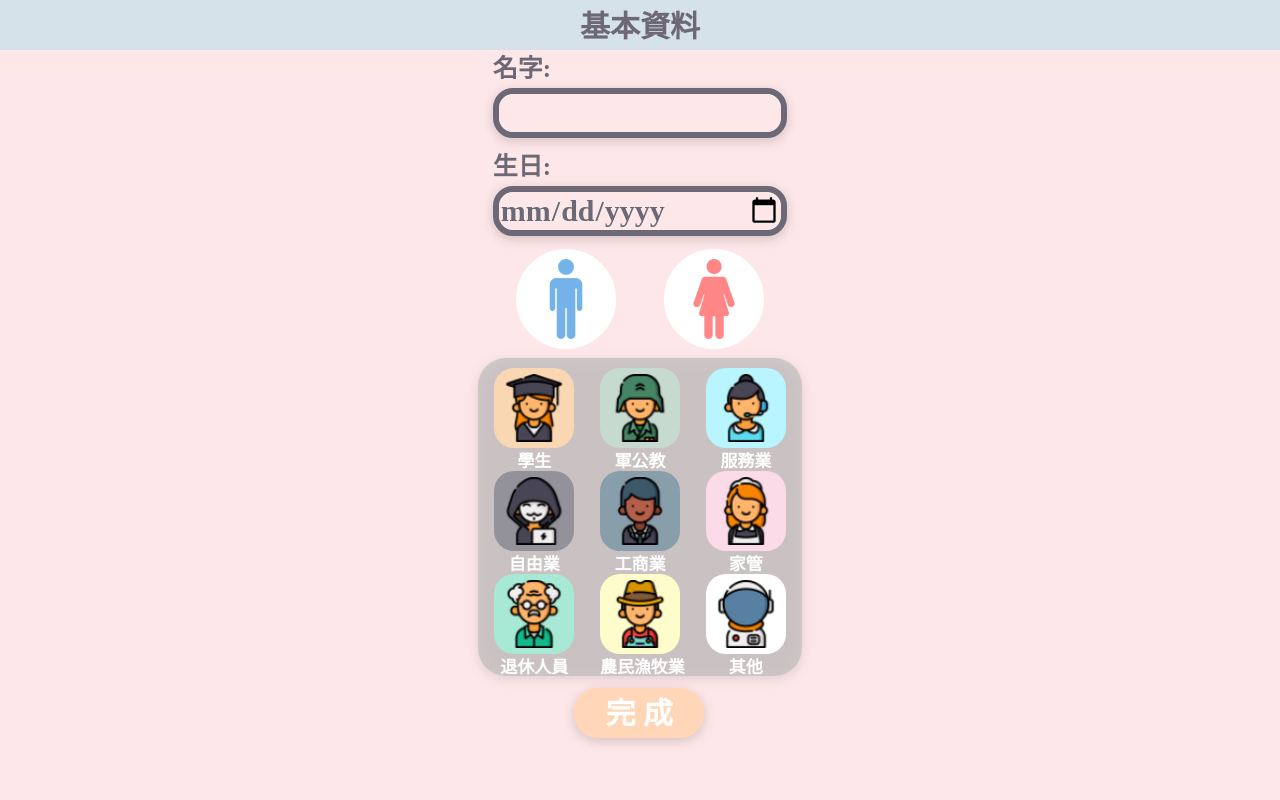
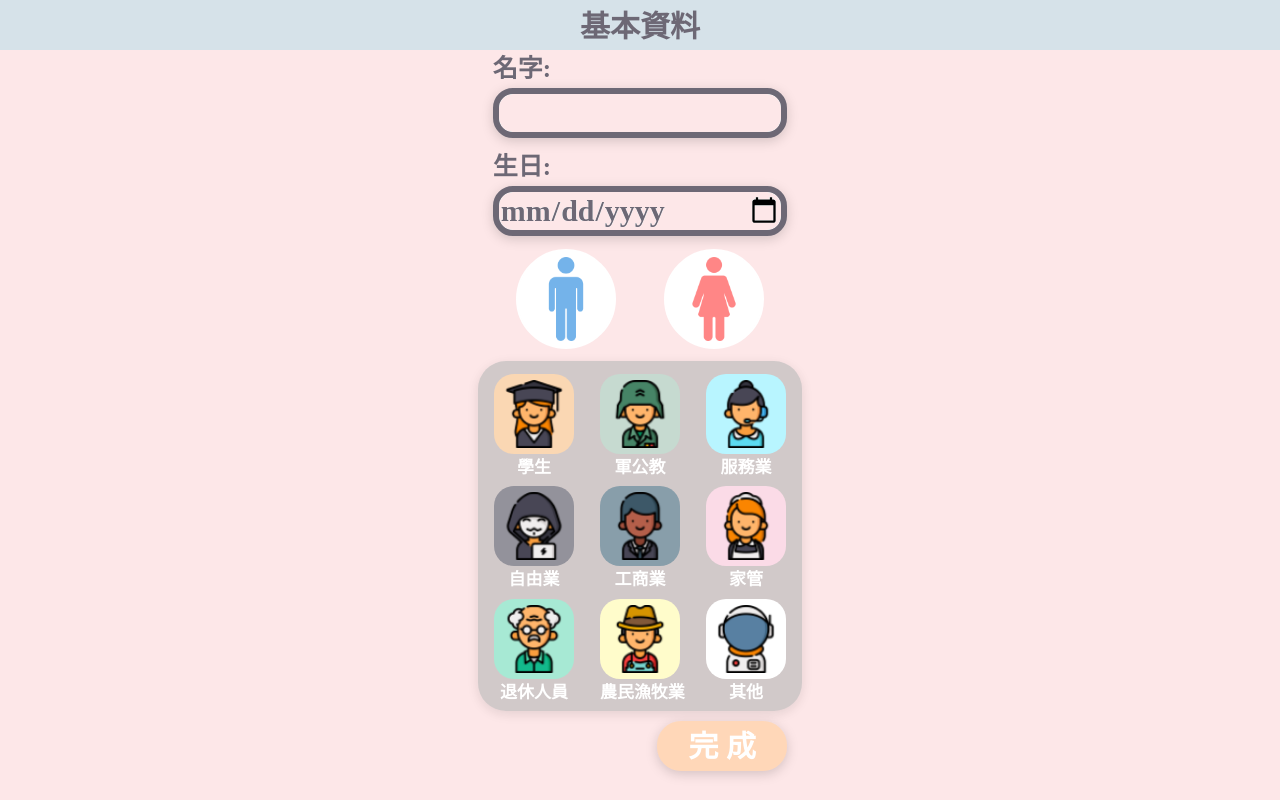
Before and after one commit to pooh13/EzAnalysis, a Django app: template EmotionDiary/templates/UserInform/editUser.html in a window 1280 px wide. Run offline with Django 3.2, Linux system fonts and the light colour scheme; the template is opened without the code that fills it: values that come from a table or form of the project are taken from there, others are empty; parts of the project's set-up code (start-up, migrations or seed data) failed here and were passed over; some libraries are stand-ins or nearby versions.

Commit message:
update editUser.html

```diff
--- a/EmotionDiary/static/css/UserInform/editUser.css
+++ b/EmotionDiary/static/css/UserInform/editUser.css
@@ -168,14 +168,14 @@
 		overflow: visible;
 	}
 	.btn1{
-		border:0.5vh #ffffff solid;
+		border:2px #ffffff solid;
 		height: 100px;
 		width: 100px;
 		font-size: small;
 		border-radius:50%;
 	  	}
 	.btn2{
-		border: 0.7vh #f78989 solid;
+		border: 5px #f78989 solid;
 		height: 100px;
 		width: 100px;
 		font-size: small;
@@ -186,16 +186,20 @@
 	#work {
 		position: relative;
 		width: 368px;
-		height: 337px;
+		height: 370px;
+		padding: 10px 22px;
 		margin: 0 auto;
 		overflow: visible;
 	}
-	#work_btn {
-	    position:relative;
+	#work_background {
+	    position: absolute;
 	    width: 324px;
-		height: 318px;
-	    top: 2%;
-	    margin: 0 auto;
+		height: 350px;
+	    background: rgba(185,185,185,1);
+
+	    opacity: 0.642;
+	    border-radius:28px;
+	    filter: drop-shadow(0px 3px 6px rgba(0, 0, 0, 0.161));
 	}
 	#_5 {
 		opacity: 0.642;
@@ -227,18 +231,21 @@
 
 	#work_row1 {
         position: relative;
-        top: -102%;
-        margin: 3% 5% 0;
+        width: 292px;
+        height: 100px;
+        margin: 12.5px auto;
 	}
 	#work_row2 {
         position: relative;
-        top: -102%;
-        margin: 1% 5%;
+        width: 292px;
+        height: 100px;
+        margin: 0 auto;
 	}
 	#work_row3 {
         position: relative;
-        top: -102%;
-        margin: 0 5% 4% 5%;
+        width: 292px;
+        height: 100px;
+        margin: 12.5px auto;
 	}
 
 	/* 學生 */
@@ -551,7 +558,7 @@
         position: relative;
 		width: 368px;
 		height: 50px;
-		margin: 0 auto 5%;
+		margin: 0 auto 10px;
         overflow: visible;
 	}
 	#next_btn {
@@ -563,6 +570,7 @@
 
     .next_btn {
         position: relative;
+        float: right;
         width: 130px;
         height: 50px;
         margin: 0 auto;
--- a/EmotionDiary/templates/UserInform/editUser.html
+++ b/EmotionDiary/templates/UserInform/editUser.html
@@ -57,12 +57,9 @@
 			<!--	job	-->
 			<div id="work">
 				{{ form.career_id }}
-				<div id="work_btn">
-					<!-- 底框 -->
-					<svg class="_5">
-						<rect id="_5" rx="28" ry="28" width="100%" height="100%">
-						</rect>
-					</svg>
+				<div id="work_background">
+				</div>
+
 				<!-- 職業btn -->
 				<div id="work_row1">
 					<!-- 學生 -->
@@ -101,6 +98,7 @@
 						</div>
 					</div>
 				</div>
+
 				<div id="work_row2">
 					<!-- 自由業 -->
 					<div id="freelance">
@@ -138,6 +136,7 @@
 						</div>
 					</div>
 				</div>
+
 				<div id="work_row3">
 					<!-- 退休人員 -->
 					<div id="retirement">
@@ -172,7 +171,6 @@
 						</div>
 						<div id="farmer_text">
 							<span>農民漁牧業</span>
-							</div>
 						</div>
 					</div>
 				</div>
```
Lines whose indentation alone changed are shown as unchanged.
